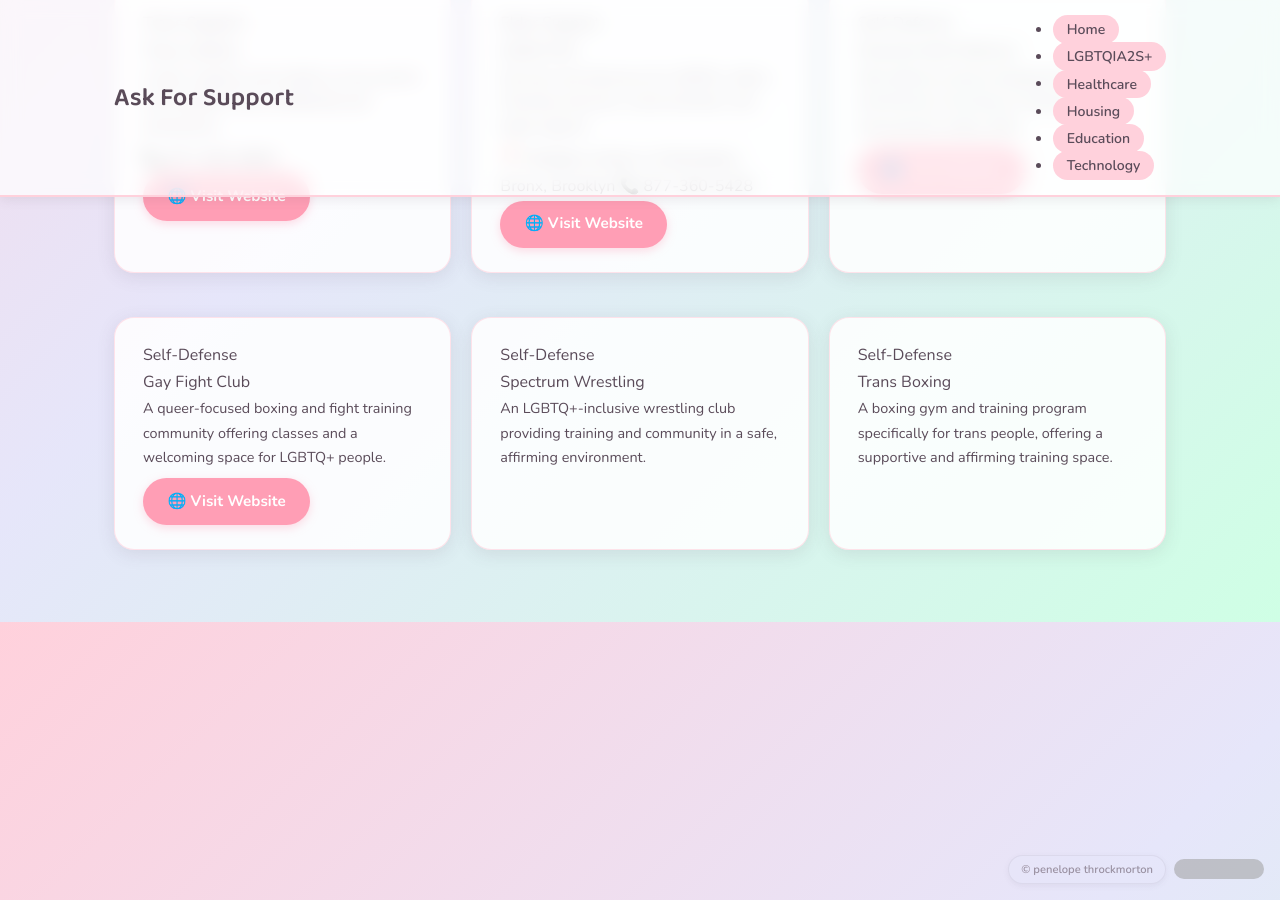
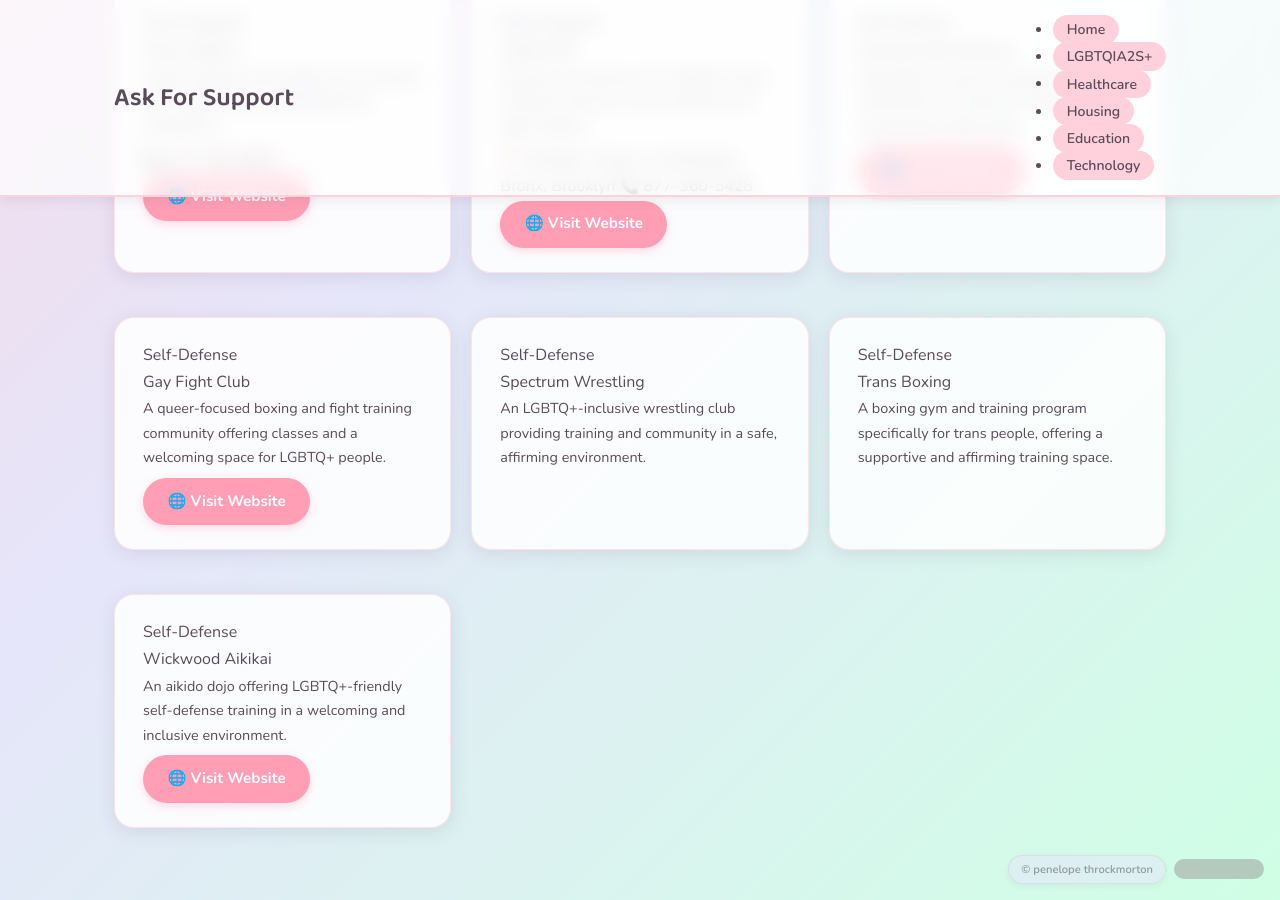
Before and after one commit to penelopethrock-cyber/askforsupport, a Jekyll site: the page built from lgbtqia2s/index.html, in a window 1280 px wide and 900 px high, scrolled down 859 px. Built offline with Jekyll 4.4.1, drawn with Linux system fonts in a browser that asks for light colours; grey boxes are pictures that could not be loaded.

Commit message:
Add Wickwood Aikikai to lgbtqia2s resources

```diff
--- a/_data/resources.yml
+++ b/_data/resources.yml
@@ -40,6 +40,10 @@ lgbtqia2s:
   - name: Trans Boxing
     type: "Self-Defense"
     description: "A boxing gym and training program specifically for trans people, offering a supportive and affirming training space."
+  - name: Wickwood Aikikai
+    type: "Self-Defense"
+    description: "An aikido dojo offering LGBTQ+-friendly self-defense training in a welcoming and inclusive environment."
+    link: "https://wickwoodaikikai.com"
 
 healthcare:
   - name: NYC Care
```
